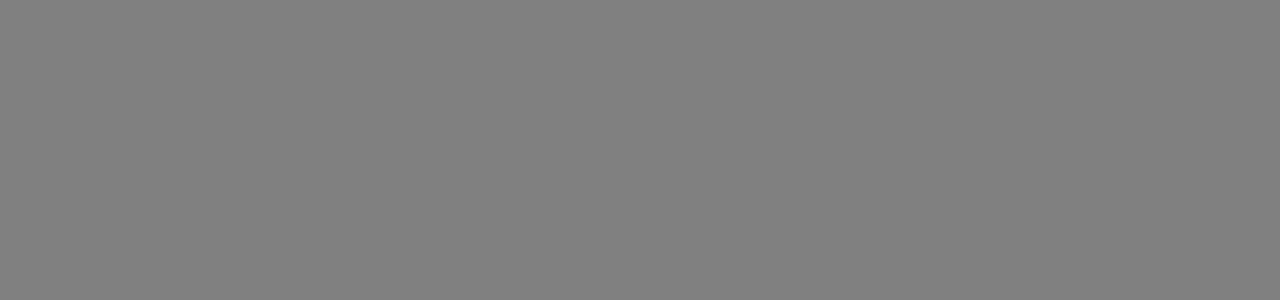
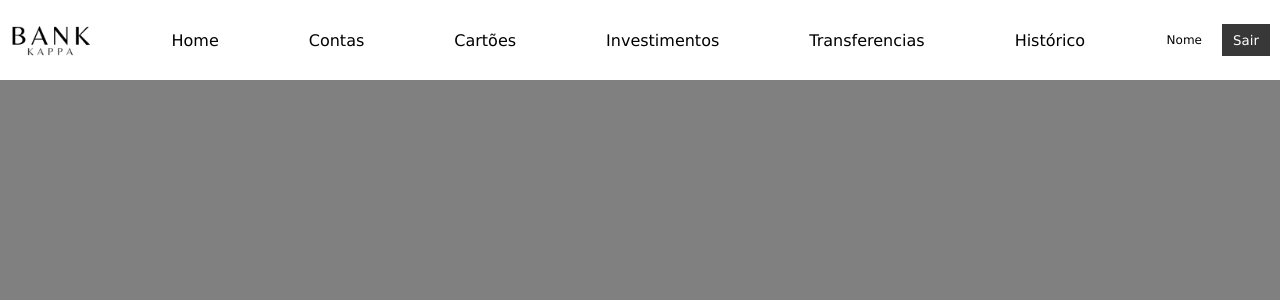
Before and after one commit to Gustavobvs1/simuBanco, a React (Create React App) app in the folder frontend/: page / in a window 1280 px wide. Shown: the top 300 px of the page. Built offline with nearby package versions, Linux system fonts and the light colour scheme.

Commit message:
altaracao

```diff
--- a/frontend/package.json
+++ b/frontend/package.json
@@ -6,6 +6,7 @@
     "@testing-library/jest-dom": "^5.16.5",
     "@testing-library/react": "^13.4.0",
     "@testing-library/user-event": "^13.5.0",
+    "axios": "^1.4.0",
     "react": "^18.2.0",
     "react-dom": "^18.2.0",
     "react-router-dom": "^6.14.0",
--- a/frontend/src/Router.jsx
+++ b/frontend/src/Router.jsx
@@ -1,13 +1,14 @@
 import React from "react";
 import { Routes, Route, BrowserRouter } from "react-router-dom";
-import Login from "./components/Login/Login";
-import Cadastro from "./components/Cadastro/Cadastro";
+import Login from "./components/Login_Cadastro/Login";
+import Cadastro from "./components/Login_Cadastro/Cadastro";
+import Home from "./components/Home/Home";
 
 function Router() {
   return (
     <BrowserRouter>
       <Routes>
-        <Route path="/"></Route>
+        <Route path="/" Component={Home}></Route>
         <Route path="/login" Component={Login}></Route>
         <Route path="/cadastro" Component={Cadastro}></Route>
       </Routes>
--- a/frontend/src/components/Cadastro/Cadastro.jsx
+++ /dev/null
@@ -1,54 +0,0 @@
-import React from "react";
-import Logo from "../../assets/Logo.png";
-import { Link } from "react-router-dom";
-import "./Cadastro.css";
-
-function Cadastro() {
-  return (
-    <main className="cadastro">
-      <div className="cadastro-container">
-        <img src={Logo} alt="Logo" className="cadastro-logo" />
-        <form action="" className="cadastro-form">
-          <input
-            type="text"
-            name="nome"
-            className="cadastro-input"
-            placeholder="Seu Nome"
-            required
-          />
-          <input
-            type="text"
-            name="sobrenome"
-            className="cadastro-input"
-            placeholder="Seu Sobrenome"
-            required
-          />
-          <input
-            type="email"
-            name="email"
-            placeholder="Seu Email"
-            className="cadastro-input"
-            required
-          />
-          <input
-            type="password"
-            name="password"
-            placeholder="Senha"
-            className="cadastro-input"
-            required
-          />
-          <button type="submit" className="cadastro-btn">
-            CADASTRAR
-          </button>
-        </form>
-        <p>
-          Já possui cadastro?
-          <br />
-          <Link to="/login">Faça login aqui</Link>
-        </p>
-      </div>
-    </main>
-  );
-}
-
-export default Cadastro;
--- /dev/null
+++ b/frontend/src/components/Header/Header.css
@@ -0,0 +1,62 @@
+.cabecalho {
+  background-color: white;
+  display: flex;
+  align-items: center;
+  justify-content: space-between;
+  width: 100%;
+  height: 80px;
+}
+
+.cabecalho-imagem {
+  width: 100px;
+}
+
+.navbar {
+  display: flex;
+  align-items: center;
+  gap: 70px;
+  padding: 10px;
+}
+
+ul {
+  display: flex;
+  align-items: center;
+  gap: 70px;
+  list-style-type: none;
+}
+
+.navbar-item {
+  text-decoration: none;
+  color: black;
+  font-size: 16px;
+  display: block;
+  padding: 10px;
+}
+
+.navbar-item:hover {
+  background-color: #dcdbdb;
+}
+
+.cabecalho-users {
+  display: flex;
+  align-items: center;
+  gap: 20px;
+  padding: 10px;
+}
+
+.users-nome {
+  font-size: 12px;
+}
+
+.btn-sair {
+  width: 3rem;
+  height: 2rem;
+  border: none;
+  background-color: rgb(56, 56, 56);
+  color: white;
+  cursor: pointer;
+}
+
+.btn-sair:hover {
+  background-color: rgb(97, 96, 96);
+}
--- /dev/null
+++ b/frontend/src/components/Header/Header.jsx
@@ -0,0 +1,54 @@
+import React from "react";
+import "./Header.css";
+import Logo from "../../assets/Logo.png";
+import { Link } from "react-router-dom";
+
+function Header() {
+  return (
+    <header className="cabecalho">
+      <Link to={"/"}>
+        <img src={Logo} alt="Logo" className="cabecalho-imagem" />
+      </Link>
+      <nav className="navbar">
+        <ul>
+          <li>
+            <Link to={"/"} className="navbar-item">
+              Home
+            </Link>
+          </li>
+          <li>
+            <Link to={"/contas"} className="navbar-item">
+              Contas
+            </Link>
+          </li>
+          <li>
+            <Link to={"/cartoes"} className="navbar-item">
+              Cartões
+            </Link>
+          </li>
+          <li>
+            <Link to={"/investimentos"} className="navbar-item">
+              Investimentos
+            </Link>
+          </li>
+          <li>
+            <Link to={"/transfer"} className="navbar-item">
+              Transferencias
+            </Link>
+          </li>
+          <li>
+            <Link to={"/historico"} className="navbar-item">
+              Histórico
+            </Link>
+          </li>
+        </ul>
+      </nav>
+      <div className="cabecalho-users">
+        <p className="users-nome">Nome</p>
+        <button className="btn-sair">Sair</button>
+      </div>
+    </header>
+  );
+}
+
+export default Header;
--- /dev/null
+++ b/frontend/src/components/Home/Home.jsx
@@ -0,0 +1,13 @@
+import React from "react";
+import Header from "../Header/Header";
+
+function Home() {
+  return (
+    <>
+      <Header />
+      <main></main>
+    </>
+  );
+}
+
+export default Home;
--- a/frontend/src/components/Login/Login.css
+++ /dev/null
@@ -1,56 +0,0 @@
-.login {
-  display: flex;
-  align-items: center;
-  justify-content: center;
-}
-
-.login-container {
-  margin-top: 70px;
-  padding: 45px;
-  width: 360px;
-  text-align: center;
-  display: flex;
-  align-items: center;
-  flex-direction: column;
-  background-color: white;
-  gap: 30px;
-  box-shadow: 0 0 20px 0 rgba(0, 0, 0, 0.2), 0 5px 5px 0 rgba(0, 0, 0, 0.24);
-}
-
-.login-logo {
-  width: 170px;
-  height: 110px;
-}
-
-.login-form {
-  display: flex;
-  flex-direction: column;
-  align-items: center;
-  gap: 20px;
-}
-
-.login-input {
-  background-color: #f2f2f2;
-  padding: 15px;
-  font-size: 14px;
-  border: none;
-}
-
-.login-btn {
-  border: none;
-  background-color: #5295de;
-  width: 100%;
-  font-size: 14px;
-  padding: 15px;
-  display: flex;
-  align-items: center;
-  justify-content: center;
-  -webkit-transition: all 0.3 ease;
-  transition: all 0.3 ease;
-  cursor: pointer;
-  color: white;
-}
-
-.login-btn:hover {
-  background-color: #347cc9;
-}
--- /dev/null
+++ b/frontend/src/components/Login_Cadastro/Cadastro.jsx
@@ -0,0 +1,90 @@
+import React, { useState } from "react";
+import Logo from "../../assets/Logo.png";
+import { Link } from "react-router-dom";
+import "./Login_Cadastro.css";
+import axios from "axios";
+
+function Cadastro() {
+  const [data, setData] = useState({
+    nome: "",
+    sobrenome: "",
+    email: "",
+    senha: "",
+  });
+
+  function valueInput(element) {
+    setData({ ...data, [element.target.name]: element.target.value });
+  }
+  async function addUser(event) {
+    const url = "http://localhost:3002/cadastro/";
+    event.preventDefault();
+
+    await axios
+      .post(url, data)
+      .then((res) => console.log(res))
+      .catch((err) => console.log(err));
+
+    setData({
+      nome: "",
+      sobrenome: "",
+      email: "",
+      senha: "",
+    });
+  }
+
+  return (
+    <main className="form">
+      <div className="form-container">
+        <img src={Logo} alt="Logo" className="form-logo" />
+        <form onSubmit={addUser} className="form-form">
+          <input
+            type="text"
+            name="nome"
+            className="form-input"
+            placeholder="Seu Nome"
+            onChange={valueInput}
+            value={data.nome}
+            required
+          />
+          <input
+            type="text"
+            name="sobrenome"
+            className="form-input"
+            placeholder="Seu Sobrenome"
+            onChange={valueInput}
+            value={data.sobrenome}
+            required
+          />
+          <input
+            type="email"
+            name="email"
+            placeholder="Seu Email"
+            className="form-input"
+            onChange={valueInput}
+            value={data.email}
+            required
+          />
+          <input
+            type="password"
+            name="senha"
+            placeholder="Senha"
+            className="form-input"
+            onChange={valueInput}
+            value={data.senha}
+            required
+          />
+          <button type="submit" className="form-btn">
+            CADASTRAR
+          </button>
+        </form>
+        <p>
+          Já possui cadastro?
+          <br />
+          <Link to="/login">Faça login aqui</Link>
+        </p>
+      </div>
+    </main>
+  );
+}
+
+export default Cadastro;
--- a/frontend/src/components/Login/Login.jsx
+++ b/frontend/src/components/Login_Cadastro/Login.jsx
@@ -1,36 +1,36 @@
 import React from "react";
 import Logo from "../../assets/Logo.png";
 import { Link } from "react-router-dom";
-import "./Login.css";
+import "./Login_Cadastro.css";
 
 function Login() {
   return (
-    <main className="login">
-      <div className="login-container">
-        <img src={Logo} alt="Logo" className="login-logo" />
-        <form action="" className="login-form">
+    <main className="form">
+      <div className="form-container">
+        <img src={Logo} alt="Logo" className="form-logo" />
+        <form action="" className="form-form">
           <input
             type="email"
             name="email"
             placeholder="Seu Email"
-            className="login-input"
+            className="form-input"
             required
           />
           <input
             type="password"
             name="password"
             placeholder="Senha"
-            className="login-input"
+            className="form-input"
             required
           />
-          <button type="submit" className="login-btn">
+          <button type="submit" className="form-btn">
             LOGIN
           </button>
         </form>
         <p>
           Ainda sem cadastro?
           <br />
-          <Link to="/cadastro">Cadastra-se aqui</Link>
+          <Link to="/cadastro">Cadastre-se aqui</Link>
         </p>
       </div>
     </main>
--- a/frontend/src/components/Cadastro/Cadastro.css
+++ b/frontend/src/components/Login_Cadastro/Login_Cadastro.css
@@ -1,10 +1,10 @@
-.cadastro {
+.form {
   display: flex;
   align-items: center;
   justify-content: center;
 }
 
-.cadastro-container {
+.form-container {
   margin-top: 70px;
   padding: 45px;
   width: 360px;
@@ -17,26 +17,26 @@
   box-shadow: 0 0 20px 0 rgba(0, 0, 0, 0.2), 0 5px 5px 0 rgba(0, 0, 0, 0.24);
 }
 
-.cadastro-logo {
+.form-logo {
   width: 170px;
   height: 110px;
 }
 
-.cadastro-form {
+.form-form {
   display: flex;
   flex-direction: column;
   align-items: center;
   gap: 20px;
 }
 
-.cadastro-input {
+.form-input {
   background-color: #f2f2f2;
   padding: 15px;
   font-size: 14px;
   border: none;
 }
 
-.cadastro-btn {
+.form-btn {
   border: none;
   background-color: #5295de;
   width: 100%;
@@ -51,6 +51,6 @@
   color: white;
 }
 
-.cadastro-btn:hover {
+.form-btn:hover {
   background-color: #347cc9;
 }
```
Also changed, not shown: frontend/src/components/Home/Home.css (added), 1 other file (tests, documents, lock files or other folders).
